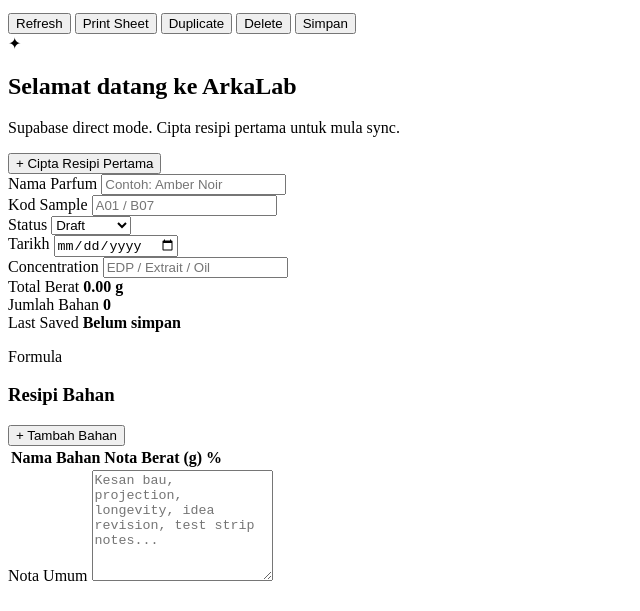
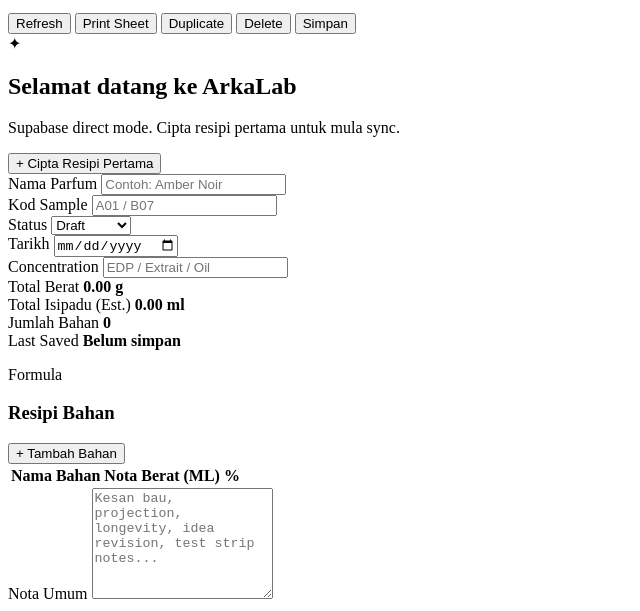
Before and after one commit to Mizy273/ArkaLab, a plain HTML site: page index.html in a window 1280 px wide. Shown: the part 380-991 px from the top of the page, without its empty margins (0-640 px from the left). Drawn offline with nearby package versions, Linux system fonts and the light colour scheme.

Commit message:
Update index.html

```diff
--- a/index.html
+++ b/index.html
@@ -109,6 +109,10 @@
             <strong id="totalWeight">0.00 g</strong>
           </article>
           <article class="stat-card">
+            <span>Total Isipadu (Est.)</span>
+            <strong id="totalVolume">0.00 ml</strong>
+          </article>
+          <article class="stat-card">
             <span>Jumlah Bahan</span>
             <strong id="ingredientCount">0</strong>
           </article>
@@ -133,8 +137,7 @@
                 <tr>
                   <th>Nama Bahan</th>
                   <th>Nota</th>
-                  <th>Berat (g)</th>
-                  <th>%</th>
+                  <th>Berat (ML)</th> <th>%</th>
                   <th></th>
                 </tr>
               </thead>
```
